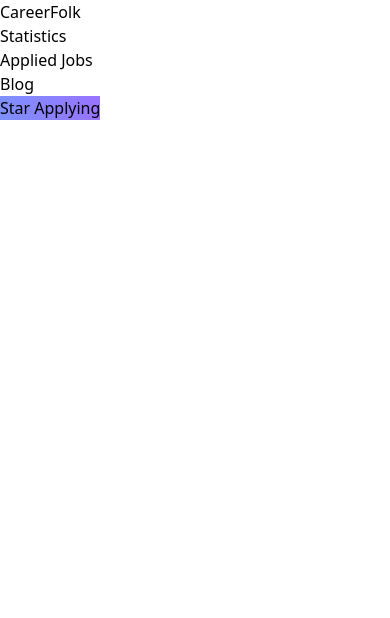
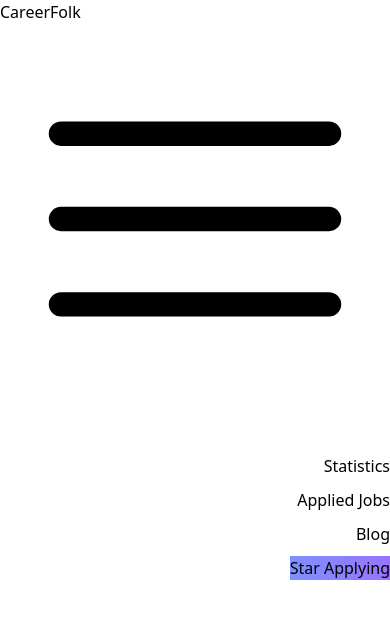
Before and after one commit to NushratNowrin/carrier-hub, a React (Vite) app: page / in a window 390 px wide. Shown: the top 618 px of the page. Built offline with nearby package versions, Linux system fonts and the light colour scheme.

Commit message:
responsive nav with hamberger done

```diff
--- a/package.json
+++ b/package.json
@@ -9,6 +9,7 @@
     "preview": "vite preview"
   },
   "dependencies": {
+    "@heroicons/react": "^2.0.17",
     "localforage": "^1.10.0",
     "match-sorter": "^6.3.1",
     "react": "^18.2.0",
--- a/src/components/Navbar/Navbar.css
+++ b/src/components/Navbar/Navbar.css
@@ -4,3 +4,20 @@
 .nav-button:hover{
     background: linear-gradient(90deg, #5068ff 0%, #7546f8 100%);
 }
+.nav-ul{
+    margin-inline-start: -36rem;
+}
+
+/* Mobile responsive */
+@media only screen and (max-width: 576px) {
+    .nav-ul{
+        padding-top: 30px;
+        margin-inline-start: 0;
+    }
+    .menu{
+        text-align: right;
+    }
+    .nav-ul li, .nav-ul button{
+        margin: 10px 0;
+    }
+  }
--- a/src/components/Navbar/Navbar.jsx
+++ b/src/components/Navbar/Navbar.jsx
@@ -1,17 +1,35 @@
-import React from 'react';
-import { Link } from 'react-router-dom';
-import './Navbar.css'
-import ActiveLink from '../ActiveLink/ActiveLink';
+import React, { useState } from "react";
+import "./Navbar.css";
+import ActiveLink from "../ActiveLink/ActiveLink";
+import { Bars3Icon, XMarkIcon } from "@heroicons/react/24/solid";
 
 const Navbar = () => {
+	const [open, setOpen] = useState(false);
 	return (
+		<nav>
+			<div className='header flex justify-between md:items-center md:mx-48 mx-4 md:my-12 my-2'>
+				<h2 className='brand-name text-3xl font-bold'>
+					<a href='/'>CareerFolk</a>
+				</h2>
 				<div>
-            <div className='header flex justify-between items-center mx-48 my-12'>
-				<h2 className='brand-name text-3xl font-bold'>
-					<a href="/">CareerFolk</a>
-				</h2>
 					<div className='menu'>
-					<ul className='flex gap-10 font-medium'>
+						{/* hambarger */}
+						<div onClick={() => setOpen(!open)} className='md:hidden'>
+							<span>
+								{open === true ? (
+									<XMarkIcon className='text-right absolute right-3 h-6 w-6 text-blue-500' />
+								) : (
+									<Bars3Icon className='h-6 w-6 text-blue-500' />
+								)}
+							</span>
+						</div>
+
+						{/* desktop icon */}
+						<div className={`md:flex justify-between items-center ${
+									open ? "" : "hidden"
+								}`}>
+							<ul
+								className="nav-ul md:flex gap-10 font-medium">
 								<li>
 									<ActiveLink to='/statistics'>Statistics</ActiveLink>
 								</li>
@@ -22,12 +40,16 @@
 									<ActiveLink to='/blog'>Blog</ActiveLink>
 								</li>
 							</ul>
-				</div>
 							<div>
-                    <button className='nav-button px-5 py-3 rounded-md text-white font-semibold'>Star Applying</button>
+								<button className='nav-button px-5 py-3 rounded-md text-white font-semibold'>
+									Star Applying
+								</button>
 							</div>
 						</div>
 					</div>
+				</div>
+			</div>
+		</nav>
 	);
 };
 
```
Also changed, not shown: 1 other file (tests, documents, lock files or other folders). Lines whose indentation alone changed are shown as unchanged.
